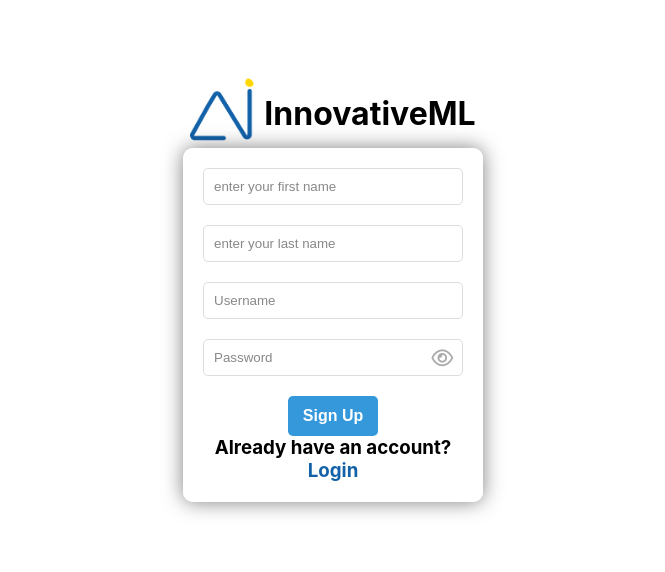
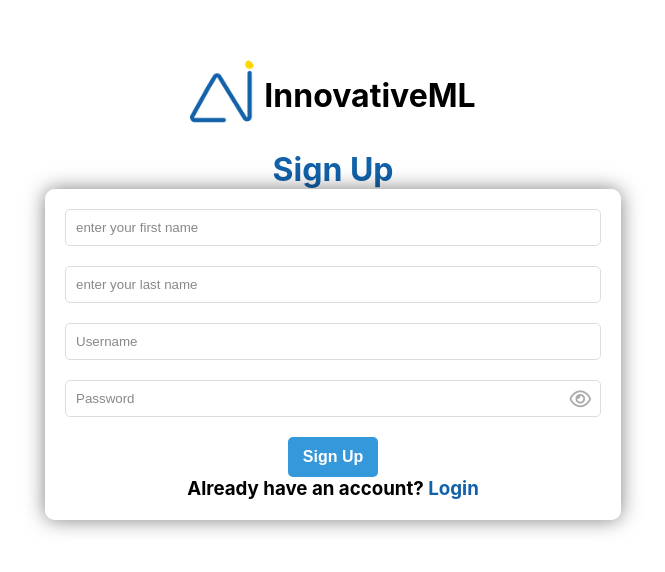
Before and after one commit to AhmadSerhall/innovativeML, a React (Create React App) app in the folder frontend/: page /signup in a window 1280 px wide. Shown: the part 110-682 px from the top of the page, without its empty margins (307-972 px from the left). Built offline with nearby package versions, Linux system fonts and the light colour scheme.

Commit message:
added the Sign up Title in the Signup page'

```diff
--- a/frontend/src/pages/Login/style.css
+++ b/frontend/src/pages/Login/style.css
@@ -4,12 +4,12 @@
     align-items: center;
     justify-content: center;
     height: 100vh;
-    /* background-image: url(../../assets/image6.webp); */
-    /* background-color: #284c6d; */
-    /* background-repeat:no-repeat;
+     /* background-image: url(../../assets/bg2.avif);  */
+     /* background-color: #284c6d;  */
+     background-repeat:no-repeat;
     background-position:top;
     background-size: contain;
-    object-fit: cover; */
+    object-fit: cover;
   }
   .login-title{
     margin-bottom: 2%;
--- a/frontend/src/pages/Signup/index.jsx
+++ b/frontend/src/pages/Signup/index.jsx
@@ -34,6 +34,7 @@ const SignUp = () => {
   return (
     <div className="signup-container">
       <TitleLogo />
+      <h1 className='center signup'>Sign Up</h1>
       <form className="signup-form">
       <Input
           name="firstname"
--- a/frontend/src/pages/Signup/style.css
+++ b/frontend/src/pages/Signup/style.css
@@ -26,7 +26,7 @@
   }
 
   .signup-form {
-    width: 300px;
+    width: 45vw;
     padding: 20px;
     border-radius: 10px;
     box-shadow: 0 0 20px rgba(0, 0, 0, 0.5);
```
Also changed, not shown: frontend/src/assets/bg2.avif (added).
